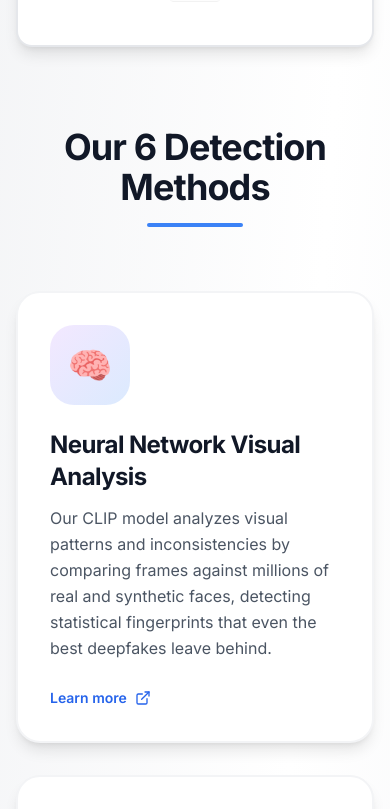
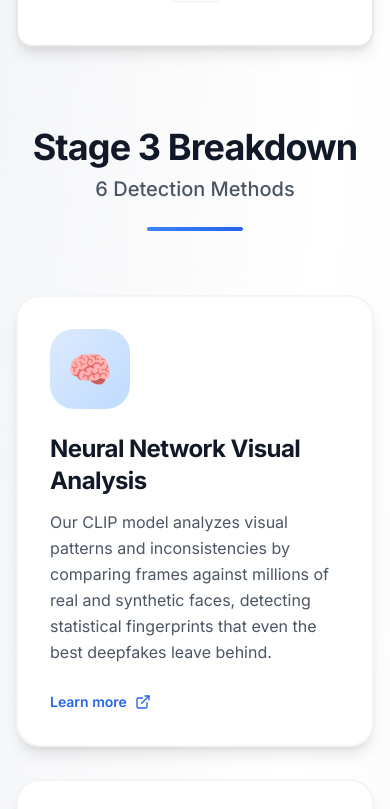
Before and after one commit to mixpeek/fake-check, a React (Vite) app in the folder frontend/: page / in a window 390 px wide. Shown: the part 3780-4589 px from the top of the page. Built offline with nearby package versions, Linux system fonts and the light colour scheme; no server answers.

Commit message:
Improved How it Works secction and fixed api response bug

```diff
--- a/frontend/src/components/DetectionResult.tsx
+++ b/frontend/src/components/DetectionResult.tsx
@@ -275,8 +275,8 @@ export const DetectionResult: React.FC<DetectionResultProps> = ({ result, videoU
     {
       title: 'Text Analysis',
       description: 'Detects unnatural or generated text patterns.',
-      failed: details.heuristicChecks.ocr > 0.5,
-      score: details.heuristicChecks.ocr,
+      failed: details.heuristicChecks.gibberish > 0.5,
+      score: details.heuristicChecks.gibberish,
       events: details.events.filter(e => e.module === 'gibberish_text'),
       documentationUrl: 'https://mixpeek.com/extractors/gibberish-text-detection',
       technicalDetails: 'Performs OCR on video frames to detect corrupted text or gibberish characters that often appear in AI-generated content.'
--- a/frontend/src/components/InfoSection.tsx
+++ b/frontend/src/components/InfoSection.tsx
@@ -529,10 +529,13 @@ export const InfoSection: React.FC = () => {
           className="mb-20"
         >
           <div className="text-center mb-16">
-            <h3 className="text-4xl md:text-5xl font-black text-gray-900 mb-4">
-              Our 6 Detection Methods
+            <h3 className="text-4xl md:text-5xl font-black text-gray-900 mb-2">
+              Stage 3 Breakdown
             </h3>
-            <div className="w-24 h-1 bg-gradient-to-r from-primary-500 to-blue-500 mx-auto rounded-full"></div>
+            <p className="text-xl md:text-2xl text-gray-600 mb-6 font-medium">
+              6 Detection Methods
+            </p>
+            <div className="w-24 h-1 bg-gradient-to-r from-blue-500 to-blue-600 mx-auto rounded-full"></div>
           </div>
 
           <div className="grid grid-cols-1 md:grid-cols-2 gap-8 lg:gap-10">
@@ -545,14 +548,17 @@ export const InfoSection: React.FC = () => {
                 transition={{ duration: 0.5, delay: 0.1 * index + 0.3 }}
                 whileHover={{ y: -8 }}
               >
-                <div className="bg-white rounded-3xl p-8 border-2 border-gray-100 hover:border-primary-200 shadow-lg hover:shadow-2xl transition-all duration-500 relative overflow-hidden">
+                <div className="bg-white rounded-3xl p-8 border-2 border-gray-100 hover:border-blue-200 shadow-lg hover:shadow-2xl transition-all duration-500 relative overflow-hidden">
+                  {/* Top blue bar that appears on hover */}
+                  <div className="absolute top-0 left-0 right-0 h-1 bg-blue-500 transform scale-x-0 group-hover:scale-x-100 transition-transform duration-300 origin-left"></div>
+
                   {/* Background gradient overlay */}
-                  <div className={`absolute inset-0 opacity-0 group-hover:opacity-5 transition-opacity duration-500 ${method.gradientBg}`}></div>
+                  <div className="absolute inset-0 opacity-0 group-hover:opacity-5 transition-opacity duration-500 bg-gradient-to-br from-blue-500 to-blue-600"></div>
 
                   {/* Icon container */}
                   <div className="relative">
                     <motion.div
-                      className={`w-20 h-20 rounded-3xl ${method.iconBg} flex items-center justify-center mb-6 group-hover:scale-110 transition-transform duration-300`}
+                      className="w-20 h-20 rounded-3xl bg-gradient-to-br from-blue-100 to-blue-200 flex items-center justify-center mb-6 group-hover:scale-110 transition-transform duration-300"
                       whileHover={{ rotate: [0, -5, 5, 0] }}
                       transition={{ duration: 0.3 }}
                     >
@@ -560,7 +566,7 @@ export const InfoSection: React.FC = () => {
                     </motion.div>
 
                     {/* Title and description */}
-                    <h4 className="text-2xl font-black text-gray-900 mb-3 group-hover:text-primary-700 transition-colors duration-300">
+                    <h4 className="text-2xl font-black text-gray-900 mb-3 group-hover:text-blue-700 transition-colors duration-300">
                       {method.title}
                     </h4>
                     <p className="text-gray-600 leading-relaxed mb-6 group-hover:text-gray-700 transition-colors duration-300">
@@ -574,7 +580,7 @@ export const InfoSection: React.FC = () => {
                           href={method.documentationUrl}
                           target="_blank"
                           rel="noopener noreferrer"
-                          className="inline-flex items-center gap-2 text-sm text-primary-600 hover:text-primary-700 font-semibold transition-colors group/link"
+                          className="inline-flex items-center gap-2 text-sm text-blue-600 hover:text-blue-700 font-semibold transition-colors group/link"
                           whileHover={{ x: 5 }}
                         >
                           <span>Learn more</span>
--- a/frontend/src/types/index.ts
+++ b/frontend/src/types/index.ts
@@ -13,7 +13,7 @@ export interface HeuristicChecks {
   gemini_visual_artifacts: number;
   gemini_lipsync_issue: number;
   gemini_blink_abnormality: number;
-  ocr: number;
+  gibberish: number;
   flow: number;
   audio: number;
   video_ai: number;
```
